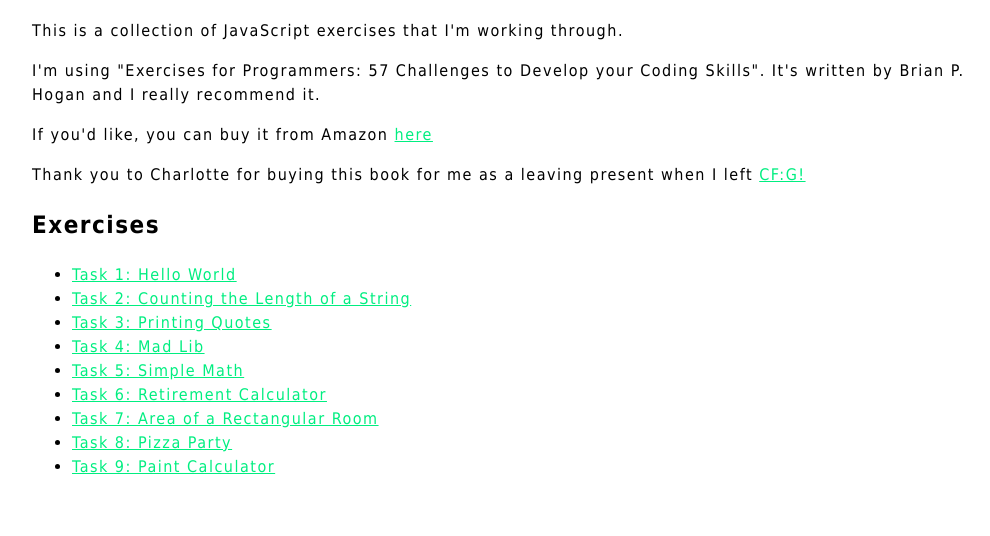
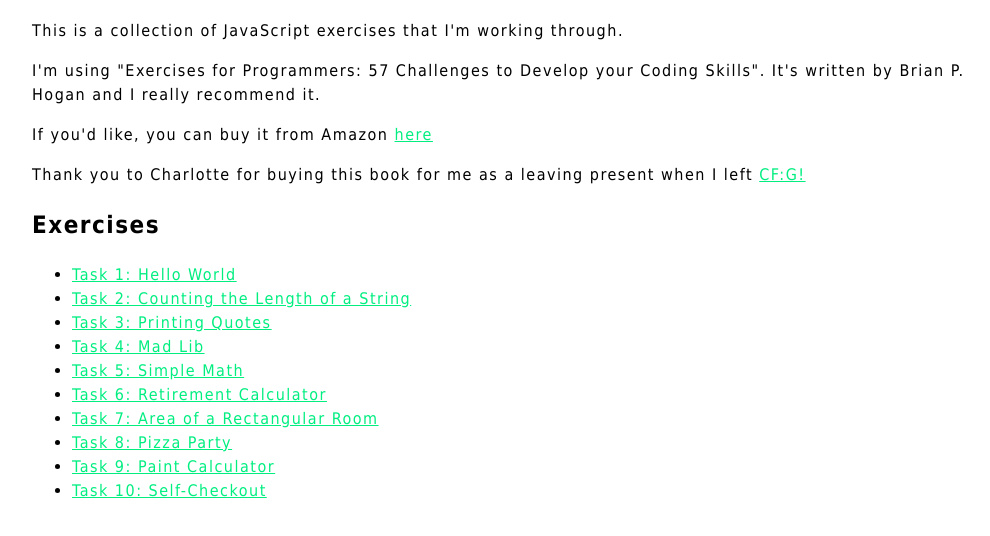
Before and after one commit to BNewing/JavaScript-57-Exercises-for-Programmers, a plain HTML site: page index.html in a window 1280 px wide. Shown: the part 122-658 px from the top of the page, without its empty margins (126-1116 px from the left). Drawn offline with Linux system fonts and the light colour scheme.

Commit message:
Addition of Task 10 to Index Page

```diff
--- a/index.html
+++ b/index.html
@@ -24,6 +24,7 @@
     <li><a href="./Tasks/Task7/task7.html">Task 7: Area of a Rectangular Room </a></li>
     <li><a href="./Tasks/Task8/task8.html">Task 8: Pizza Party </a></li>
     <li><a href="./Tasks/Task9/task9.html">Task 9: Paint Calculator </a></li>
+    <li><a href="./Tasks/Task10/task10.html">Task 10: Self-Checkout </a></li>
   </ul>
 </body>
 
```
